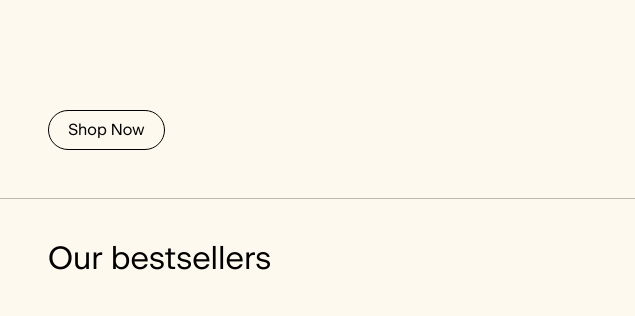
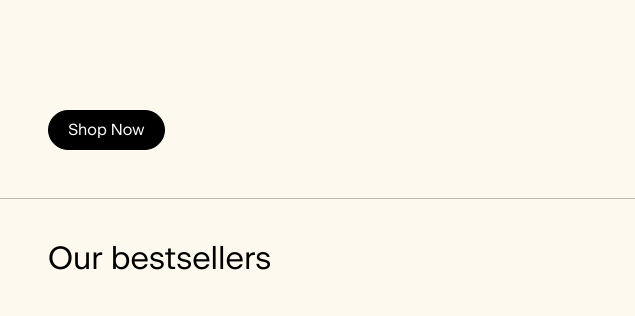
Before and after one commit to Soft-Bred/bred.one, a plain HTML site: page index.html in a window 1280 px wide. In both pictures the pointer is over the link "Shop Now". Shown: the part 346-662 px from the top of the page, 0-635 px from the left. Drawn offline with Linux system fonts and the light colour scheme.

Commit message:
Added hover to "Shop Now" button

```diff
--- a/main.css
+++ b/main.css
@@ -138,7 +138,6 @@ nav div a:not(first-child):hover {
 	justify-content: space-between;
 }
 
-
 .Info {
 	margin-right: auto;
 }
@@ -263,6 +262,11 @@ footer div p:not(:first-child) {
 	transform: scale(1.05);
 }
 
+.Shop:hover {
+	background-color: black;
+	color: white;
+}
+
 @media only screen and (max-width: 600px) {
 	header {
 		flex-direction: column;
```
